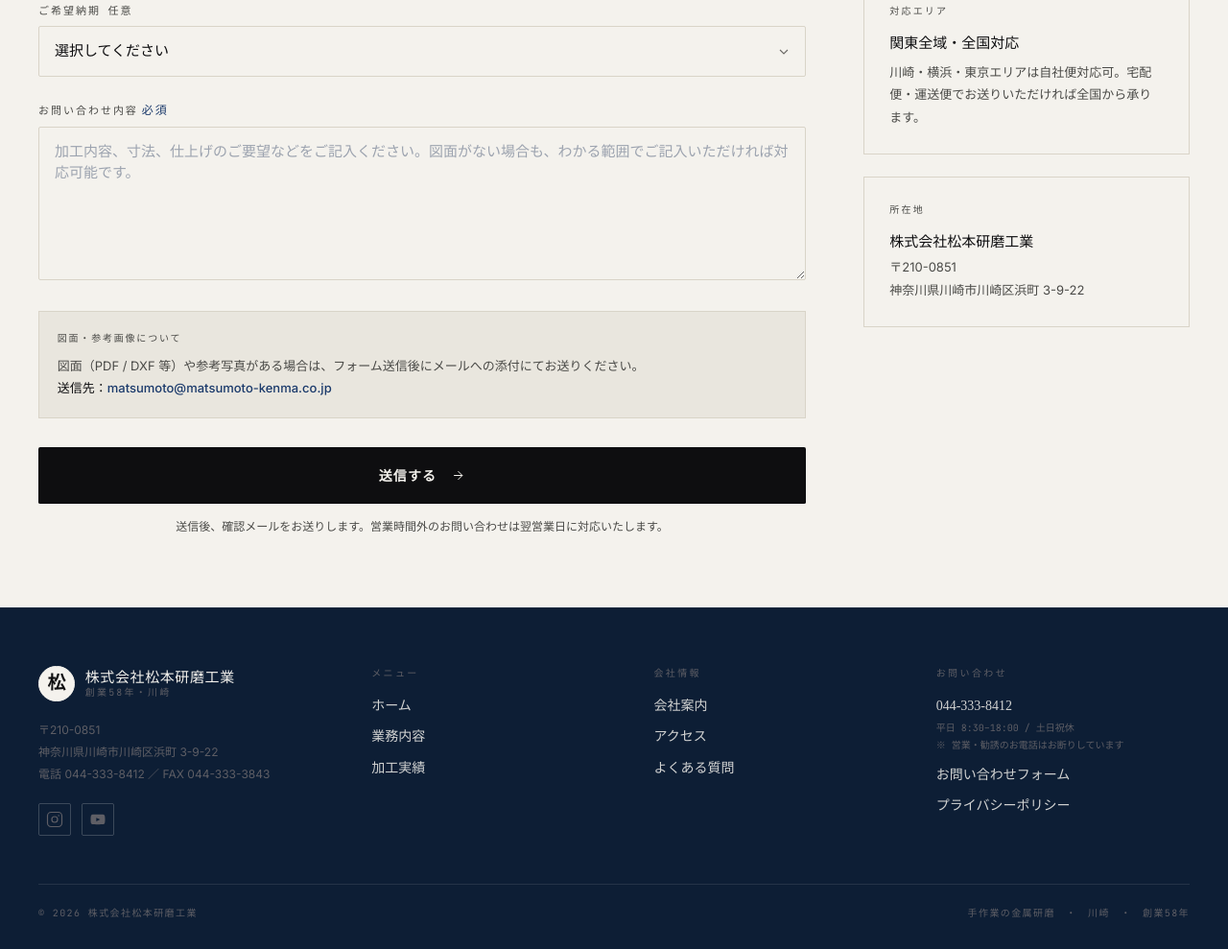
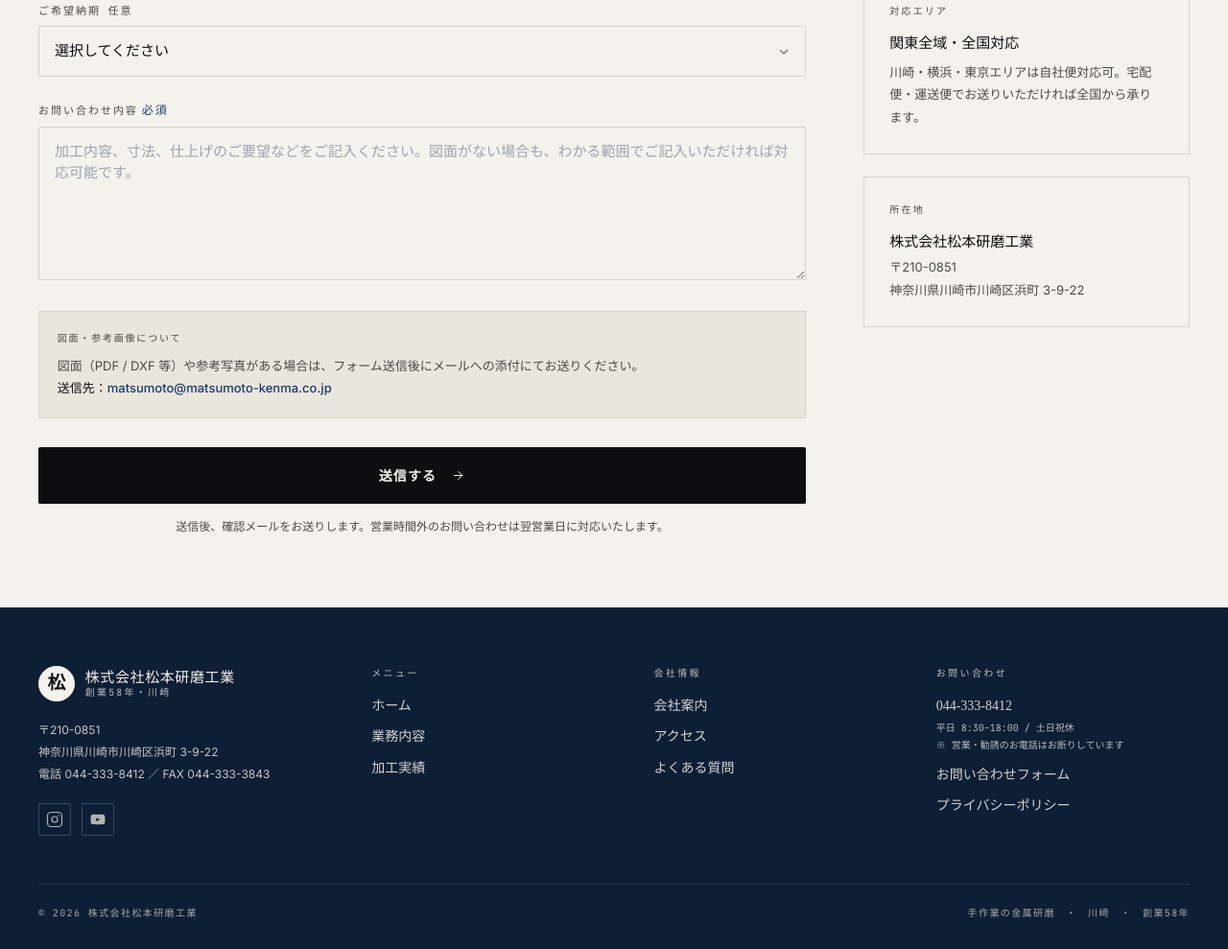
Before and after one commit to slee444/matsumoto-kenma, a plain HTML site: page contact.html in a window 1280 px wide. Shown: the part 1007-1996 px from the top of the page at 96% size. Drawn offline with nearby package versions, Linux system fonts and the light colour scheme.

Commit message:
contact.html: 暗色背景上のテキスト視認性を改善

```diff
--- a/contact.html
+++ b/contact.html
@@ -94,6 +94,8 @@
   @media(min-width:768px){.check-group{gap:10px 20px}}
   .check-label{display:flex;align-items:center;gap:8px;cursor:pointer;font-size:14px}
   .check-label input{width:16px;height:16px;accent-color:#1B3A6B;cursor:pointer;flex-shrink:0;appearance:auto;-webkit-appearance:auto}
+
+
 </style>
 </head>
 <body>
@@ -145,9 +147,9 @@
     <a href="tel:0443338412" data-close class="flex items-center gap-4 p-4 border border-paper/20">
       <svg class="w-5 h-5 stroke-current fill-none stroke-[1.6]" viewBox="0 0 24 24"><path d="M5 4h4l2 5-3 2a12 12 0 0 0 5 5l2-3 5 2v4a2 2 0 0 1-2 2A16 16 0 0 1 3 6a2 2 0 0 1 2-2z"/></svg>
       <span>
-        <div class="font-mono text-[9px] tracking-[.2em] text-muted-ink">平日 8:30–18:00 / 土日祝休</div>
+        <div class="font-mono text-[9px] tracking-[.2em] text-paper/75">平日 8:30–18:00 / 土日祝休</div>
         <div class="font-mono text-lg font-medium">044-333-8412</div>
-        <div class="font-mono text-[9px] tracking-[.1em] text-muted-ink/60 mt-1">※ 営業・勧誘のお電話はお断りしています</div>
+        <div class="font-mono text-[9px] tracking-[.1em] text-paper/60 mt-1">※ 営業・勧誘のお電話はお断りしています</div>
       </span>
     </a>
     <a href="contact.html" data-close class="p-4 bg-accent text-paper text-center font-semibold tracking-[.08em]">お問い合わせ →</a>
@@ -160,7 +162,7 @@
     <div class="wrap">
       <div class="font-mono text-[11px] tracking-[.24em] text-accent-ink mb-4">お問い合わせ</div>
       <h1 class="font-serif text-[clamp(32px,5vw,64px)] font-medium leading-[1.15] mb-4">まずは、<br/>ご相談ください。</h1>
-      <p class="font-serif text-muted-ink text-[14px] md:text-[15px] leading-[1.9] max-w-[560px]">お見積り無料。図面がなくても、写真・現物・寸法情報からご提案します。<br class="hidden sm:block"/>内容によっては最短即日でご回答可能です。</p>
+      <p class="font-serif text-paper/85 text-[14px] md:text-[15px] leading-[1.9] max-w-[560px]">お見積り無料。図面がなくても、写真・現物・寸法情報からご提案します。<br class="hidden sm:block"/>内容によっては最短即日でご回答可能です。</p>
     </div>
   </div>
 </div>
@@ -305,13 +307,13 @@
 
         <!-- 電話 -->
         <div class="p-5 md:p-7 bg-navy text-paper">
-          <div class="font-mono text-[10px] tracking-[.22em] text-muted-ink mb-4">お電話でのお問い合わせ</div>
+          <div class="font-mono text-[10px] tracking-[.22em] text-paper/75 mb-4">お電話でのお問い合わせ</div>
           <a href="tel:0443338412" class="flex items-center gap-3 mb-3 hover:text-accent-ink transition-colors">
             <svg class="w-5 h-5 stroke-current fill-none stroke-[1.6] shrink-0" viewBox="0 0 24 24"><path d="M5 4h4l2 5-3 2a12 12 0 0 0 5 5l2-3 5 2v4a2 2 0 0 1-2 2A16 16 0 0 1 3 6a2 2 0 0 1 2-2z"/></svg>
             <span class="font-mono text-[18px] md:text-[22px] font-medium">044-333-8412</span>
           </a>
-          <div class="text-[12px] text-muted-ink leading-[1.8]">受付：平日 8:30–18:00<br/>土日祝日休み</div>
-          <div class="mt-3 text-[11px] text-muted-ink/70 leading-[1.7]">※ 職人2名での対応のため、<br/>営業・勧誘のお電話はお断りしています。</div>
+          <div class="text-[12px] text-paper/85 leading-[1.8]">受付：平日 8:30–18:00<br/>土日祝日休み</div>
+          <div class="mt-3 text-[11px] text-paper/65 leading-[1.7]">※ 職人2名での対応のため、<br/>営業・勧誘のお電話はお断りしています。</div>
         </div>
 
         <!-- FAX -->
@@ -349,21 +351,21 @@
           <span class="w-10 h-10 border-[1.5px] border-paper rounded-full grid place-items-center font-serif font-semibold text-xl bg-paper text-ink">松</span>
           <span class="leading-[1.1]">
             <div class="font-serif text-[14px] md:text-[15px] font-medium tracking-[.04em] text-paper">株式会社松本研磨工業</div>
-            <div class="font-mono text-[10px] text-muted-ink tracking-[.22em] mt-[2px]">創業58年・川崎</div>
+            <div class="font-mono text-[10px] text-paper/75 tracking-[.22em] mt-[2px]">創業58年・川崎</div>
           </span>
         </div>
-        <p class="mt-5 text-[12px] text-muted-ink leading-[1.9]">〒210-0851<br/>神奈川県川崎市川崎区浜町 3-9-22<br/>電話 044-333-8412 ／ FAX 044-333-3843</p>
+        <p class="mt-5 text-[12px] text-paper/80 leading-[1.9]">〒210-0851<br/>神奈川県川崎市川崎区浜町 3-9-22<br/>電話 044-333-8412 ／ FAX 044-333-3843</p>
         <div class="mt-5 flex gap-3">
-          <a href="https://www.instagram.com/matsu_polish/" target="_blank" rel="noopener" aria-label="Instagram" class="w-9 h-9 border border-paper/20 rounded-sm grid place-items-center text-muted-ink hover:text-paper hover:border-paper/50 transition-colors">
+          <a href="https://www.instagram.com/matsu_polish/" target="_blank" rel="noopener" aria-label="Instagram" class="w-9 h-9 border border-paper/20 rounded-sm grid place-items-center text-paper/70 hover:text-paper hover:border-paper/50 transition-colors">
             <svg class="w-[18px] h-[18px] stroke-current fill-none stroke-[1.6]" viewBox="0 0 24 24"><rect x="2" y="2" width="20" height="20" rx="5"/><circle cx="12" cy="12" r="4"/><circle cx="17.5" cy="6.5" r="1" fill="currentColor" stroke="none"/></svg>
           </a>
-          <a href="https://www.youtube.com/channel/UCIGiSzo9TyINLuygAsuP5ew/" target="_blank" rel="noopener" aria-label="YouTube" class="w-9 h-9 border border-paper/20 rounded-sm grid place-items-center text-muted-ink hover:text-paper hover:border-paper/50 transition-colors">
+          <a href="https://www.youtube.com/channel/UCIGiSzo9TyINLuygAsuP5ew/" target="_blank" rel="noopener" aria-label="YouTube" class="w-9 h-9 border border-paper/20 rounded-sm grid place-items-center text-paper/70 hover:text-paper hover:border-paper/50 transition-colors">
             <svg class="w-[18px] h-[18px] fill-current" viewBox="0 0 24 24"><path d="M21.8 8s-.2-1.4-.8-2c-.8-.8-1.6-.8-2-.9C16.8 5 12 5 12 5s-4.8 0-7 .1c-.4.1-1.3.1-2 .9-.6.6-.8 2-.8 2S2 9.6 2 11.2v1.5c0 1.6.2 3.2.2 3.2s.2 1.4.8 2c.8.8 1.8.8 2.2.9C6.8 19 12 19 12 19s4.8 0 7-.2c.4-.1 1.3-.1 2-.9.6-.6.8-2 .8-2s.2-1.6.2-3.2v-1.5C22 9.6 21.8 8 21.8 8zM9.8 14.5V9.5l5.4 2.5-5.4 2.5z"/></svg>
           </a>
         </div>
       </div>
       <div>
-        <h4 class="font-mono text-[10px] tracking-[.24em] text-muted-ink mb-4">メニュー</h4>
+        <h4 class="font-mono text-[10px] tracking-[.24em] text-paper/75 mb-4">メニュー</h4>
         <ul class="space-y-[10px]">
           <li><a href="index.html#home"     class="font-serif text-[14px] text-paper opacity-85 hover:opacity-100 hover:text-accent-ink transition-all">ホーム</a></li>
           <li><a href="index.html#services" class="font-serif text-[14px] text-paper opacity-85 hover:opacity-100 hover:text-accent-ink transition-all">業務内容</a></li>
@@ -371,7 +373,7 @@
         </ul>
       </div>
       <div>
-        <h4 class="font-mono text-[10px] tracking-[.24em] text-muted-ink mb-4">会社情報</h4>
+        <h4 class="font-mono text-[10px] tracking-[.24em] text-paper/75 mb-4">会社情報</h4>
         <ul class="space-y-[10px]">
           <li><a href="index.html#about"  class="font-serif text-[14px] text-paper opacity-85 hover:opacity-100 hover:text-accent-ink transition-all">会社案内</a></li>
           <li><a href="index.html#access" class="font-serif text-[14px] text-paper opacity-85 hover:opacity-100 hover:text-accent-ink transition-all">アクセス</a></li>
@@ -379,18 +381,18 @@
         </ul>
       </div>
       <div>
-        <h4 class="font-mono text-[10px] tracking-[.24em] text-muted-ink mb-4">お問い合わせ</h4>
+        <h4 class="font-mono text-[10px] tracking-[.24em] text-paper/75 mb-4">お問い合わせ</h4>
         <ul class="space-y-[10px]">
           <li>
             <a href="tel:0443338412" class="font-serif text-[14px] text-paper opacity-85 hover:opacity-100 hover:text-accent-ink transition-all">044-333-8412</a>
-            <div class="font-mono text-[10px] text-muted-ink leading-[1.8] mt-1">平日 8:30–18:00 / 土日祝休<br/>※ 営業・勧誘のお電話はお断りしています</div>
+            <div class="font-mono text-[10px] text-paper/75 leading-[1.8] mt-1">平日 8:30–18:00 / 土日祝休<br/>※ 営業・勧誘のお電話はお断りしています</div>
           </li>
           <li><a href="contact.html"   class="font-serif text-[14px] text-paper opacity-85 hover:opacity-100 hover:text-accent-ink transition-all">お問い合わせフォーム</a></li>
           <li><a href="privacy.html"   class="font-serif text-[14px] text-paper opacity-85 hover:opacity-100 hover:text-accent-ink transition-all">プライバシーポリシー</a></li>
         </ul>
       </div>
     </div>
-    <div class="pt-6 flex flex-col sm:flex-row justify-between font-mono text-[10px] tracking-[.14em] text-muted-ink gap-2 text-center sm:text-left">
+    <div class="pt-6 flex flex-col sm:flex-row justify-between font-mono text-[10px] tracking-[.14em] text-paper/65 gap-2 text-center sm:text-left">
       <div>© 2026 株式会社松本研磨工業</div>
       <div>手作業の金属研磨　・　川崎　・　創業58年</div>
     </div>
```
